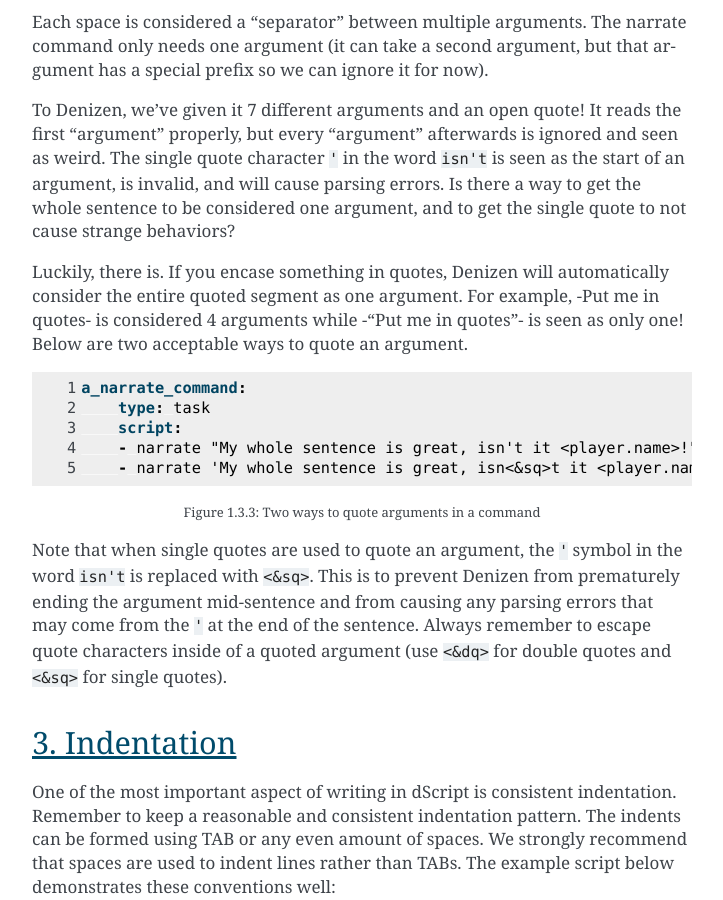
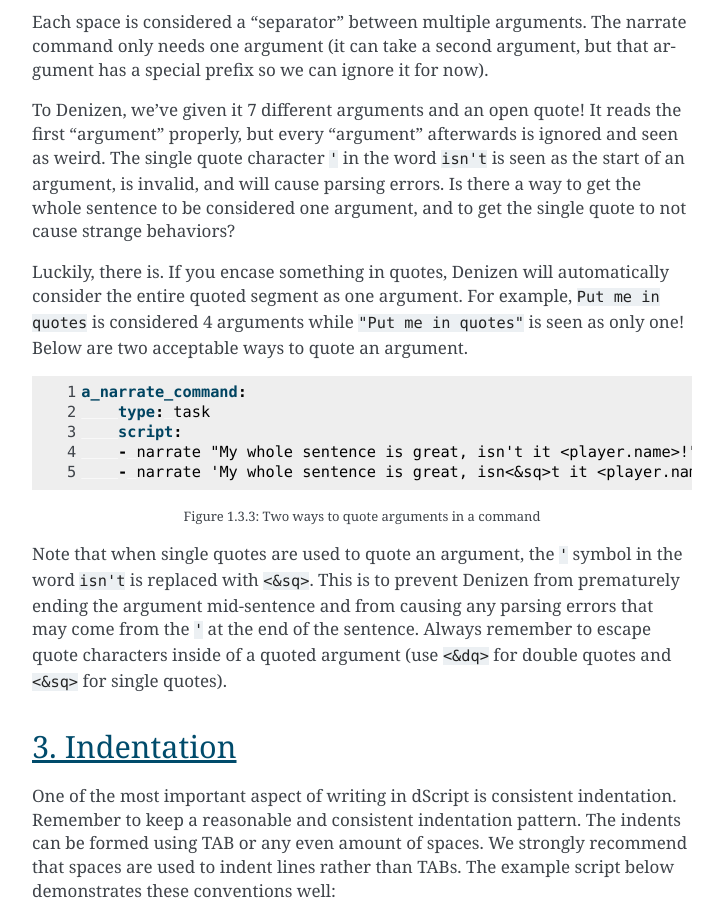
Before and after one commit to DenizenScript/Denizen-For-Bukkit-Docs, a Sphinx documentation site: the page built from source/docs/getting-started/dscript-format.rst, in a window 1280 px wide and 900 px high, scrolled down 1184 px. Shown: the whole window, without its empty margins (388-1111 px from the left). Built offline with Sphinx 7.4.7, drawn with Linux system fonts in a browser that asks for light colours.

```diff
--- a/source/docs/getting-started/dscript-format.rst
+++ b/source/docs/getting-started/dscript-format.rst
@@ -42,7 +42,8 @@ later.
 2. Arguments and Quotes
 -----------------------
 
-There may be times when you have a command or a tag that has a space inside of it. We have an example script below:
+There may be times when you have a command or a tag that has a space inside of
+it. We have an example script below:
 
 .. code:: yaml
   :name: figure1_3_2
@@ -74,7 +75,10 @@ start of an argument, is invalid, and will cause parsing errors. Is there a way
 to get the whole sentence to be considered one argument, and to get the single
 quote to not cause strange behaviors?
 
-Luckily, there is. If you encase something in quotes, Denizen will automatically consider the entire quoted segment as one argument. For example, -Put me in quotes- is considered 4 arguments while -"Put me in quotes"- is seen as only one! Below are two acceptable ways to quote an argument.
+Luckily, there is. If you encase something in quotes, Denizen will automatically
+consider the entire quoted segment as one argument. For example, ``Put me in
+quotes`` is considered 4 arguments while ``"Put me in quotes"`` is seen as only
+one! Below are two acceptable ways to quote an argument.
 
 .. code:: yaml
   :number-lines:
```
